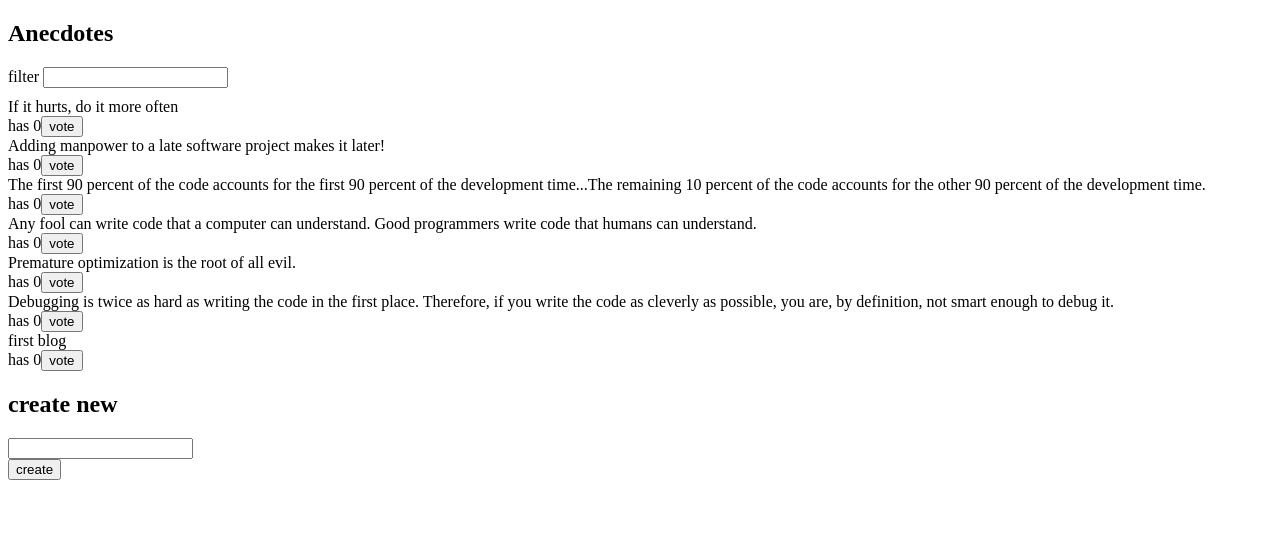
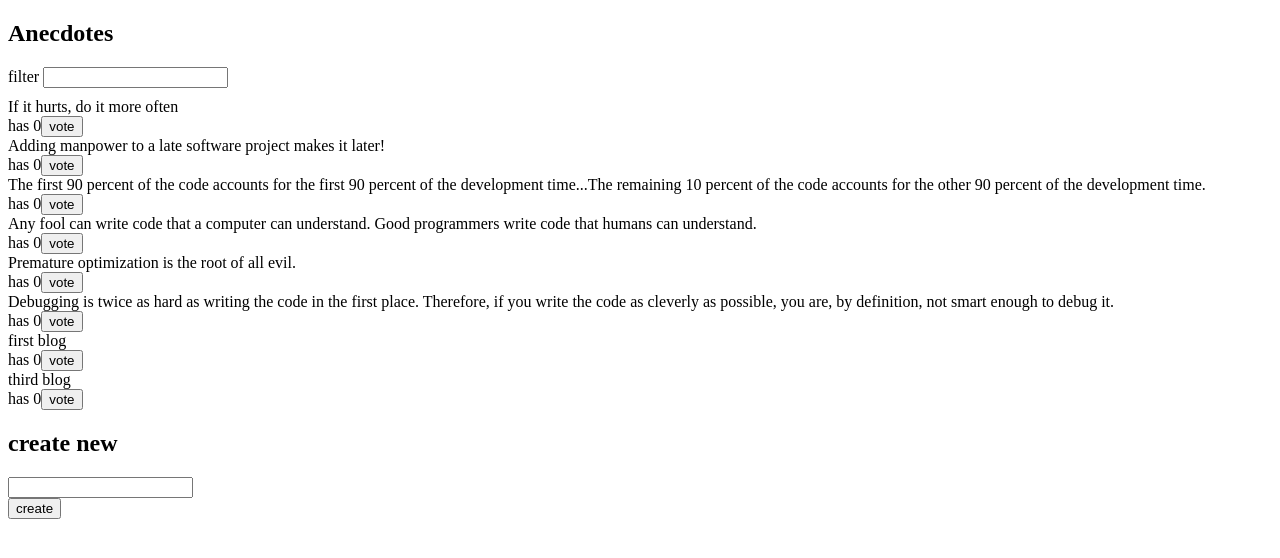
Before and after one commit to HorusLiang/full_stack_exercise, a React (Create React App) app in the folder part6/redux-anecdotes/: page / in a window 1280 px wide. Shown: the top 558 px of the page. Built offline with nearby package versions, Linux system fonts and the light colour scheme; data requests are answered from the project's data file.

Commit message:
6.20 anecdotes and connect, step2

```diff
--- a/part6/redux-anecdotes/db.json
+++ b/part6/redux-anecdotes/db.json
@@ -34,6 +34,11 @@
       "content": "first blog",
       "votes": 0,
       "id": "wh8odwc"
+    },
+    {
+      "content": "third blog",
+      "votes": 0,
+      "id": "7316pC-"
     }
   ]
 }
--- a/part6/redux-anecdotes/src/components/AnecdoteForm.js
+++ b/part6/redux-anecdotes/src/components/AnecdoteForm.js
@@ -1,5 +1,6 @@
 import {createAnecdote} from '../reducers/anecdoteReducer'
 import { useSelector, useDispatch } from 'react-redux'
+import { connect } from 'react-redux'
 import React from 'react'
 import anecdoteService from '../services/anecdotes'
 
@@ -23,4 +24,5 @@ const AnecdoteForm= ()=>{
 
     )
 }
-export default AnecdoteForm
+const ConnectedAnecdoteForm = connect()(AnecdoteForm)
+export default ConnectedAnecdoteForm
--- a/part6/redux-anecdotes/src/components/Filter.js
+++ b/part6/redux-anecdotes/src/components/Filter.js
@@ -1,5 +1,6 @@
 import { useSelector, useDispatch } from 'react-redux'
 import {changeFilterValue} from '../reducers/filterReducer'
+import { connect } from 'react-redux'
 const Filter = () => {
     const dispatch = useDispatch()
     const handleChange = (event) => {
@@ -16,4 +17,6 @@ const Filter = () => {
     )
   }
 
-  export default Filter
+
+  const ConnectedFilter = connect()(Filter)
+  export default ConnectedFilter
```
